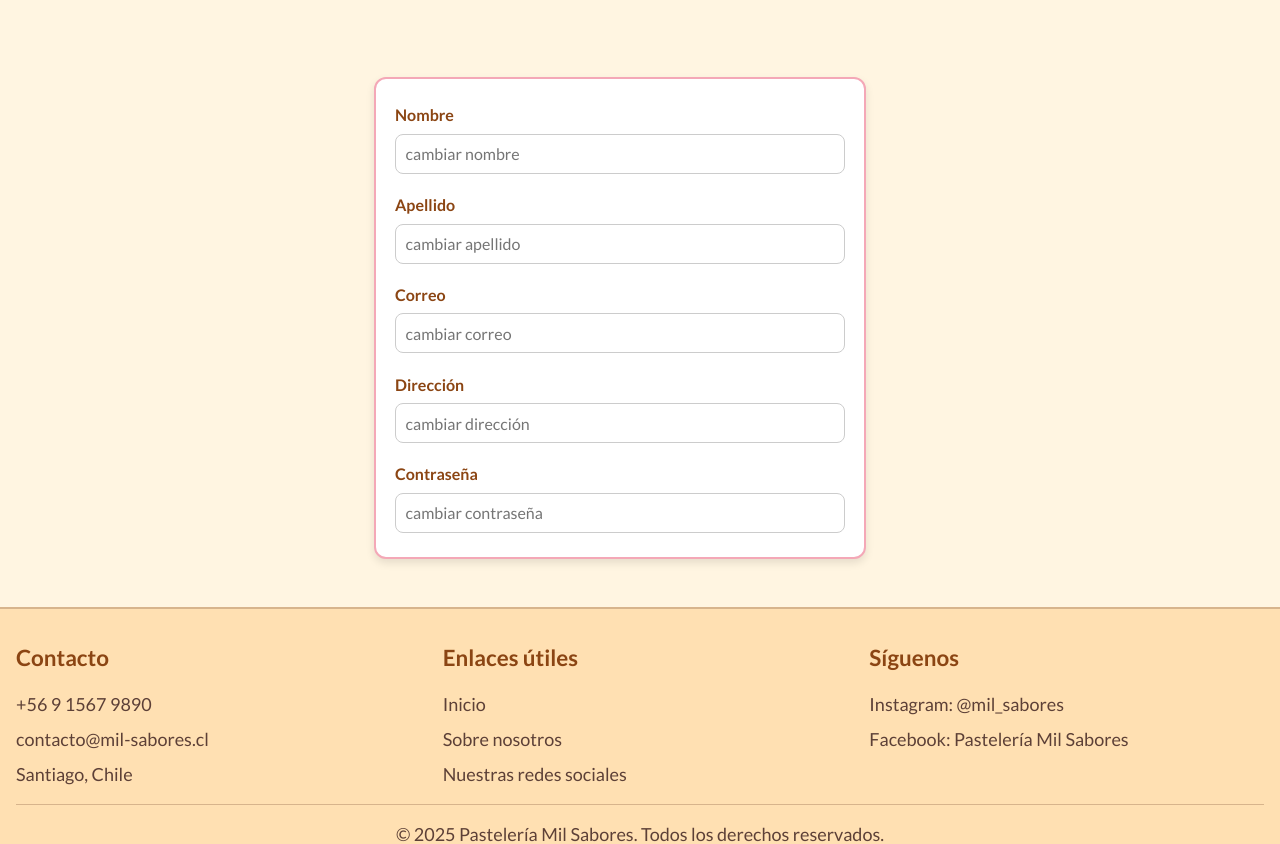
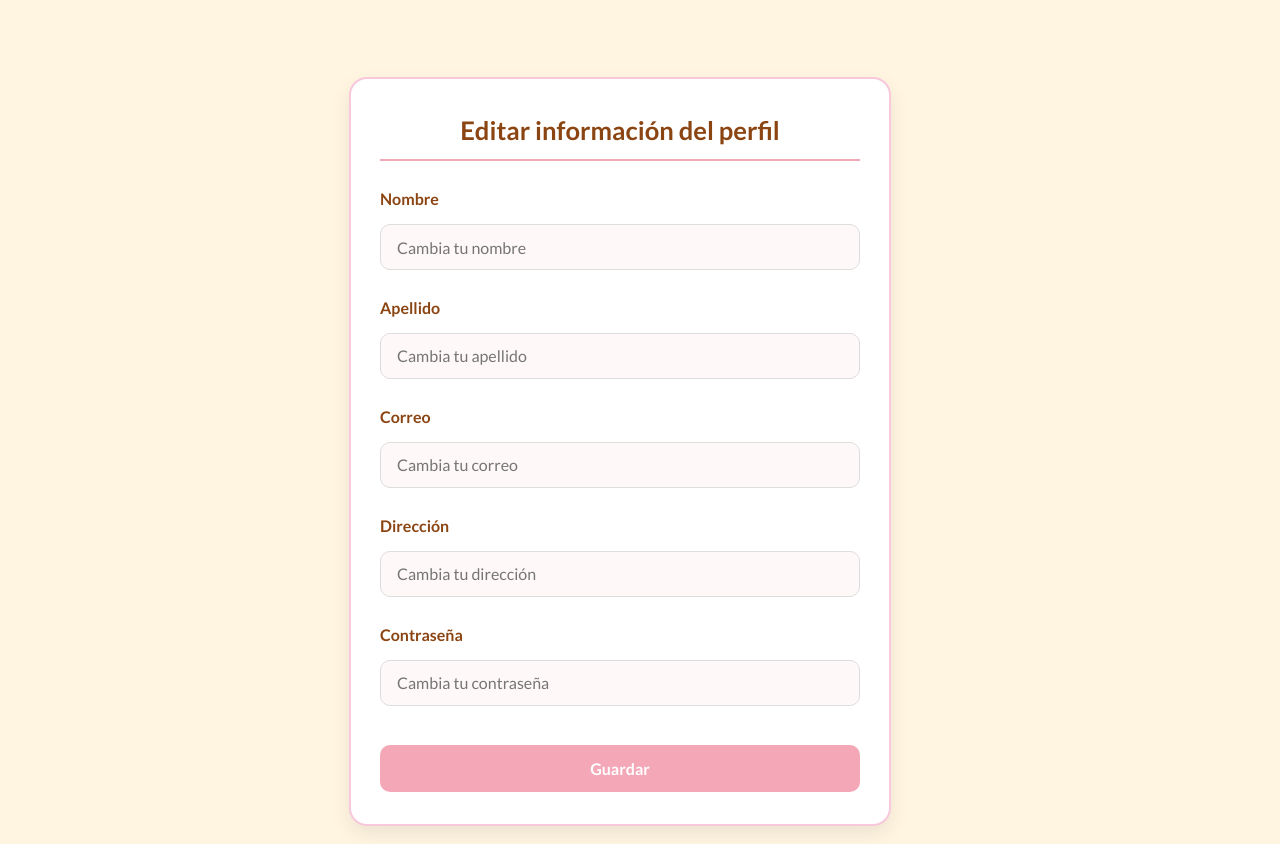
Before and after one commit to browatalafac/Fullstack-react, a React (Vite) app: page /profile in a window 1280 px wide. Shown: the part 580-1424 px from the top of the page. Built offline with nearby package versions, Linux system fonts and the light colour scheme.

Commit message:
perfil terminado

```diff
--- a/src/components/organisms/Profile/Card1.jsx
+++ b/src/components/organisms/Profile/Card1.jsx
@@ -6,8 +6,8 @@ export default function Card1() {
       <img className="photo" src="https://randomuser.me/api/portraits/men/32.jpg" alt="Foto de perfil" />
       <div className="info">
         <div><span className="label">Nombre Completo :</span> Tomas Ponce</div>
-        <div><span className="label">Teléfono :</span> +56 9 4222 8829</div>
-        <div><span className="label">Correo Electrónico :</span> to.poncez@duocuc.cl</div>
+        <div><span className="label">Teléfono :</span> +56 9 4432 8342</div>
+        <div><span className="label">Correo Electrónico :</span> pepe.pe@duocuc.cl</div>
         <div><span className="label">Direccion :</span>Av. Concha y Toro 3127</div>
       </div>
     </div>
--- a/src/components/organisms/Profile/Card2.jsx
+++ b/src/components/organisms/Profile/Card2.jsx
@@ -1,28 +1,30 @@
-import React from 'react'
+import React from "react";
 
 export default function Card2() {
   return (
     <div className="changeInfo">
+      <h2 className="changeInfo-title">Editar información del perfil</h2>
       <div className="row">
         <label htmlFor="nombre">Nombre</label>
-        <input type="text" id="nombre" placeholder="cambiar nombre"/>
+        <input type="text" id="nombre" placeholder="Cambia tu nombre" />
       </div>
       <div className="row">
         <label htmlFor="apellido">Apellido</label>
-        <input type="text" id="apellido" placeholder="cambiar apellido"/>
+        <input type="text" id="apellido" placeholder="Cambia tu apellido" />
       </div>
       <div className="row">
-        <label htmlFor="email">Correo</label>
-        <input type="text" id="correo" placeholder="cambiar correo"/>
+        <label htmlFor="correo">Correo</label>
+        <input type="text" id="correo" placeholder="Cambia tu correo" />
       </div>
       <div className="row">
-        <label htmlFor="adress">Dirección</label>
-        <input type="text" id="direccion" placeholder="cambiar dirección"/>
+        <label htmlFor="direccion">Dirección</label>
+        <input type="text" id="direccion" placeholder="Cambia tu dirección" />
       </div>
       <div className="row">
-        <label htmlFor="contrase{a">Contraseña</label>
-        <input type="text" id="contraseña" placeholder="cambiar contraseña"/>
+        <label htmlFor="contraseña">Contraseña</label>
+        <input type="password" id="contraseña" placeholder="Cambia tu contraseña" />
       </div>
+      <button className="save-btn">Guardar</button>
     </div>
-  )
+  );
 }
--- a/src/components/organisms/Profile/Profile.css
+++ b/src/components/organisms/Profile/Profile.css
@@ -148,47 +148,78 @@
 }
 
 .profile-root .changeInfo {
-  background-color: #fff;
-  border: 2px solid #f4a8b7;
-  border-radius: 12px;
-  padding: 1.5rem 1.2rem;
-  margin: 0;
-  max-width: 450px;
+  background: #ffffff;
+  border: 2px solid #f8c8dc;
+  border-radius: 18px;
+  padding: 2rem 1.8rem;
+  max-width: 480px;
   width: 100%;
-  box-shadow: 0 4px 8px rgba(0, 0, 0, 0.1);
+  box-shadow: 0 8px 20px rgba(0, 0, 0, 0.08);
   display: flex;
   flex-direction: column;
-  gap: 1.2rem;
+  gap: 1.6rem;
+  transition: all 0.3s ease;
   margin-right: 40px;
+}
+
+.profile-root .changeInfo-title {
+  font-size: 1.6rem;
+  color: #8b4513;
+  font-weight: 700;
+  text-align: center;
+  border-bottom: 2px solid #f4a8b7;
+  padding-bottom: 0.6rem;
 }
 
 .profile-root .changeInfo .row {
   display: flex;
   flex-direction: column;
+  gap: 0.4rem;
 }
 
 .profile-root .changeInfo label {
-  font-weight: bold;
+  font-weight: 600;
   color: #8B4513;
   margin-bottom: 0.4rem;
   font-size: 1rem;
 }
 
 .profile-root .changeInfo input {
-  padding: 0.6rem;
-  border-radius: 8px;
-  border: 1px solid #ccc;
-  outline: none;
-  transition: border-color 0.3s, box-shadow 0.3s;
+  padding: 0.8rem 1rem;
+  border-radius: 10px;
+  border: 1.5px solid #ddd;
+  background-color: #fff8f8;
+  transition: all 0.3s ease;
   font-size: 1rem;
 }
 
 .profile-root .changeInfo input:focus {
   border-color: #f4a8b7;
-  box-shadow: 0 0 5px rgba(244, 168, 183, 0.5);
+  box-shadow: 0 0 6px rgba(244, 168, 183, 0.4);
+  background-color: #fff;
 }
 
+.profile-root .save-btn {
+  background-color: #f4a8b7;
+  border: none;
+  color: #ffffff;
+  font-weight: 600;
+  font-size: 1rem;
+  border-radius: 10px;
+  padding: 0.9rem;
+  margin-top: 0.8rem;
+  cursor: pointer;
+  transition: background-color 0.3s, transform 0.2s;
+}
 
+.profile-root .save-btn:hover {
+  background-color: #e58ca0;
+  transform: scale(1.03);
+}
+
+.profile-root .save-btn:active {
+  transform: scale(0.98);
+}
 
 
 
```
Lines whose indentation alone changed are shown as unchanged.
